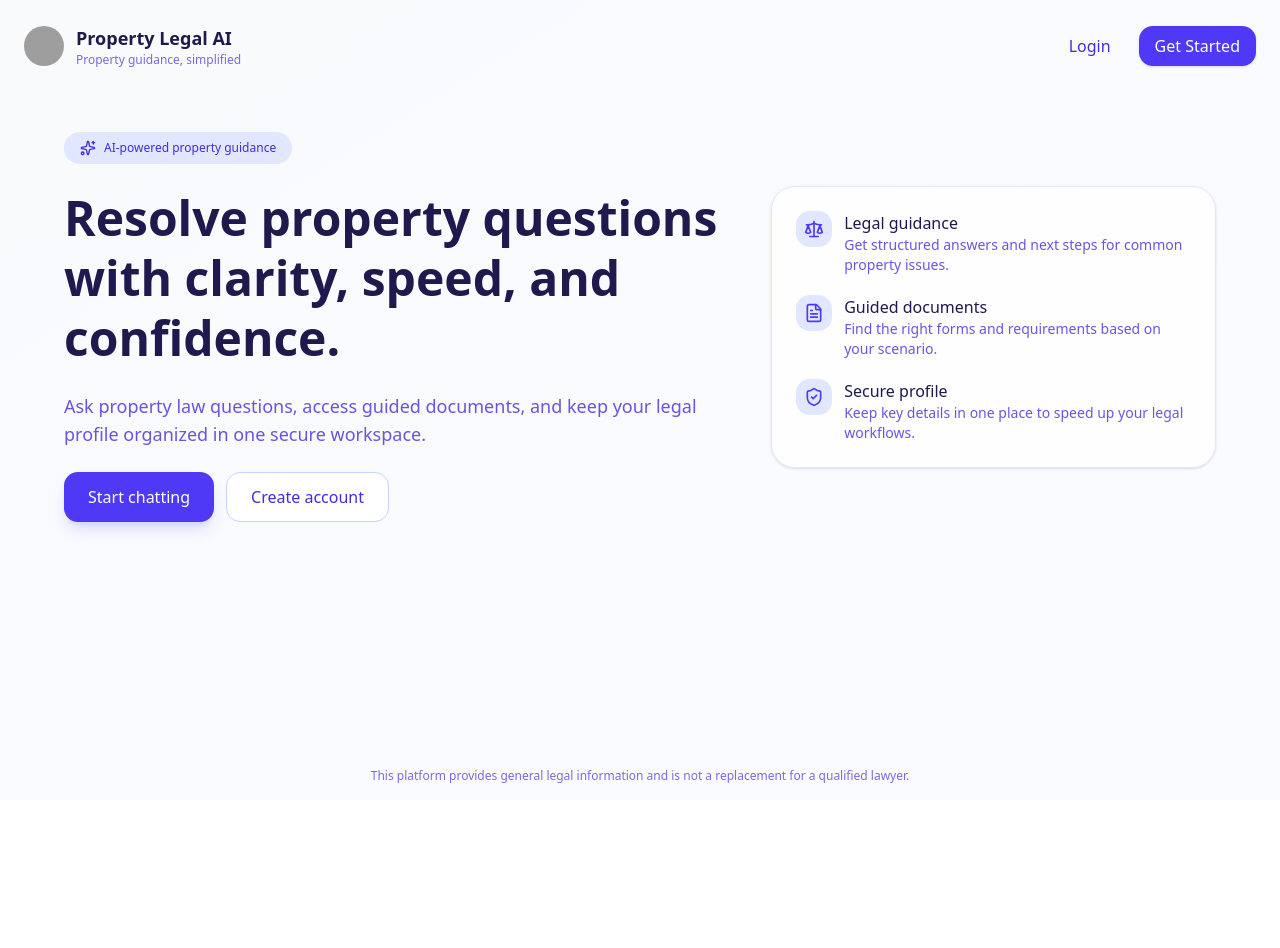
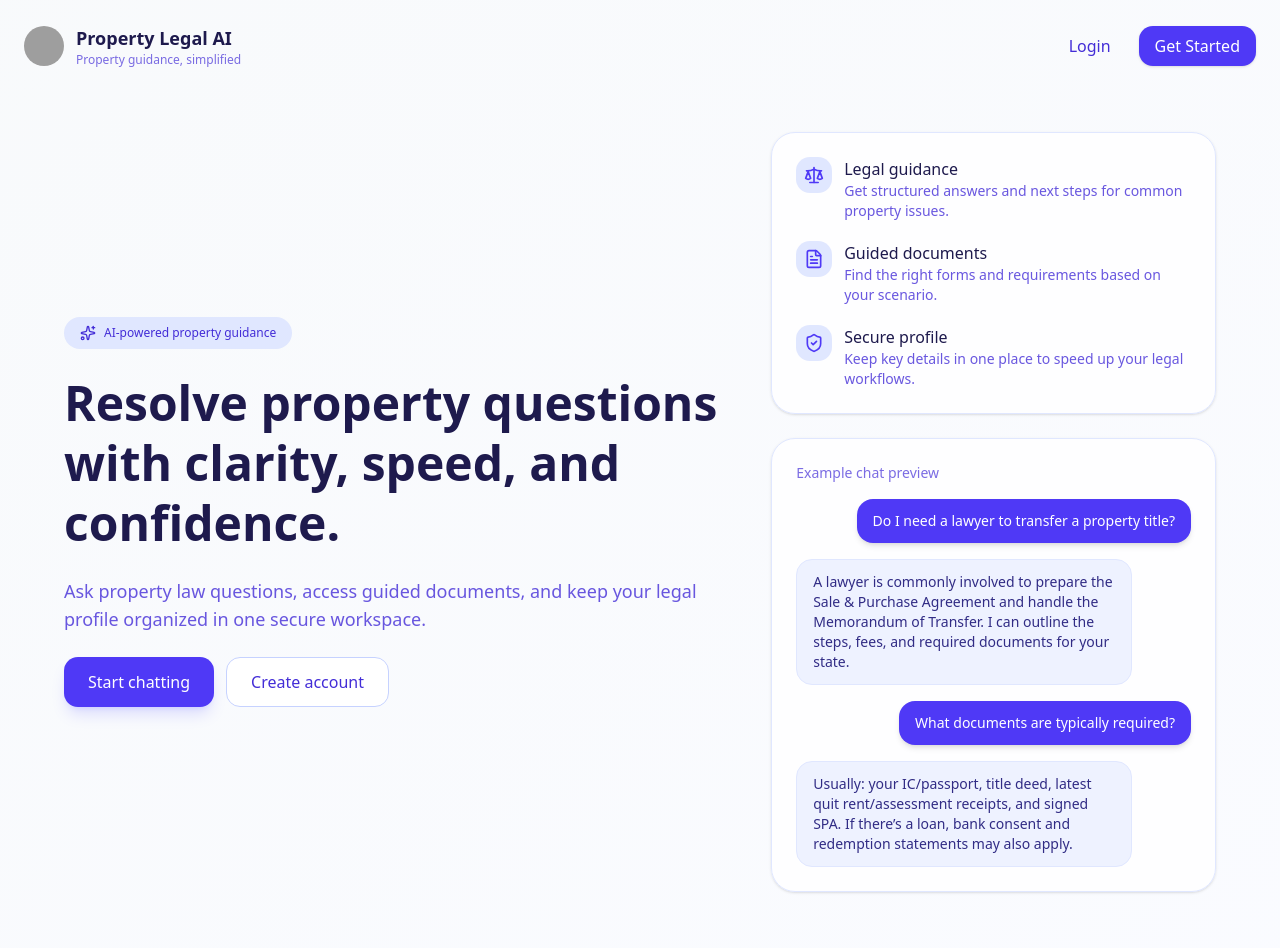
Before and after one commit to qiy63/my-gpt-bot-frontend_v2, a React (Vite) app: page / in a window 1280 px wide. Shown: the top 948 px of the page. Before the commit the page ends 800 px from the top, so only its background shows below. Built offline with nearby package versions, Linux system fonts and the light colour scheme; no server answers; grey boxes are pictures that could not be loaded.

Commit message:
deploy2.0

```diff
--- a/src/pages/Landing.tsx
+++ b/src/pages/Landing.tsx
@@ -61,7 +61,8 @@ export default function Landing() {
             </div>
           </div>
 
-          <div className="bg-white/80 border border-indigo-100 rounded-3xl p-6 shadow-sm space-y-5">
+          <div className="space-y-6">
+            <div className="bg-white/80 border border-indigo-100 rounded-3xl p-6 shadow-sm space-y-5">
             <Feature icon={<Scale className="w-5 h-5 text-indigo-600" />} title="Legal guidance">
               Get structured answers and next steps for common property issues.
             </Feature>
@@ -71,6 +72,36 @@ export default function Landing() {
             <Feature icon={<ShieldCheck className="w-5 h-5 text-indigo-600" />} title="Secure profile">
               Keep key details in one place to speed up your legal workflows.
             </Feature>
+          </div>
+
+            <div className="bg-white/80 border border-indigo-100 rounded-3xl p-6 shadow-sm">
+              <p className="text-sm text-indigo-700/70 mb-4">Example chat preview</p>
+              <div className="space-y-4">
+                <div className="flex justify-end">
+                  <div className="max-w-[85%] rounded-2xl px-4 py-3 bg-indigo-600 text-white text-sm shadow-md">
+                    Do I need a lawyer to transfer a property title?
+                  </div>
+                </div>
+                <div className="flex justify-start">
+                  <div className="max-w-[85%] rounded-2xl px-4 py-3 bg-indigo-50 text-indigo-900 text-sm border border-indigo-100">
+                    A lawyer is commonly involved to prepare the Sale &amp; Purchase Agreement and
+                    handle the Memorandum of Transfer. I can outline the steps, fees, and required
+                    documents for your state.
+                  </div>
+                </div>
+                <div className="flex justify-end">
+                  <div className="max-w-[85%] rounded-2xl px-4 py-3 bg-indigo-600 text-white text-sm shadow-md">
+                    What documents are typically required?
+                  </div>
+                </div>
+                <div className="flex justify-start">
+                  <div className="max-w-[85%] rounded-2xl px-4 py-3 bg-indigo-50 text-indigo-900 text-sm border border-indigo-100">
+                    Usually: your IC/passport, title deed, latest quit rent/assessment receipts, and
+                    signed SPA. If there’s a loan, bank consent and redemption statements may also apply.
+                  </div>
+                </div>
+              </div>
+            </div>
           </div>
         </div>
       </main>
```
